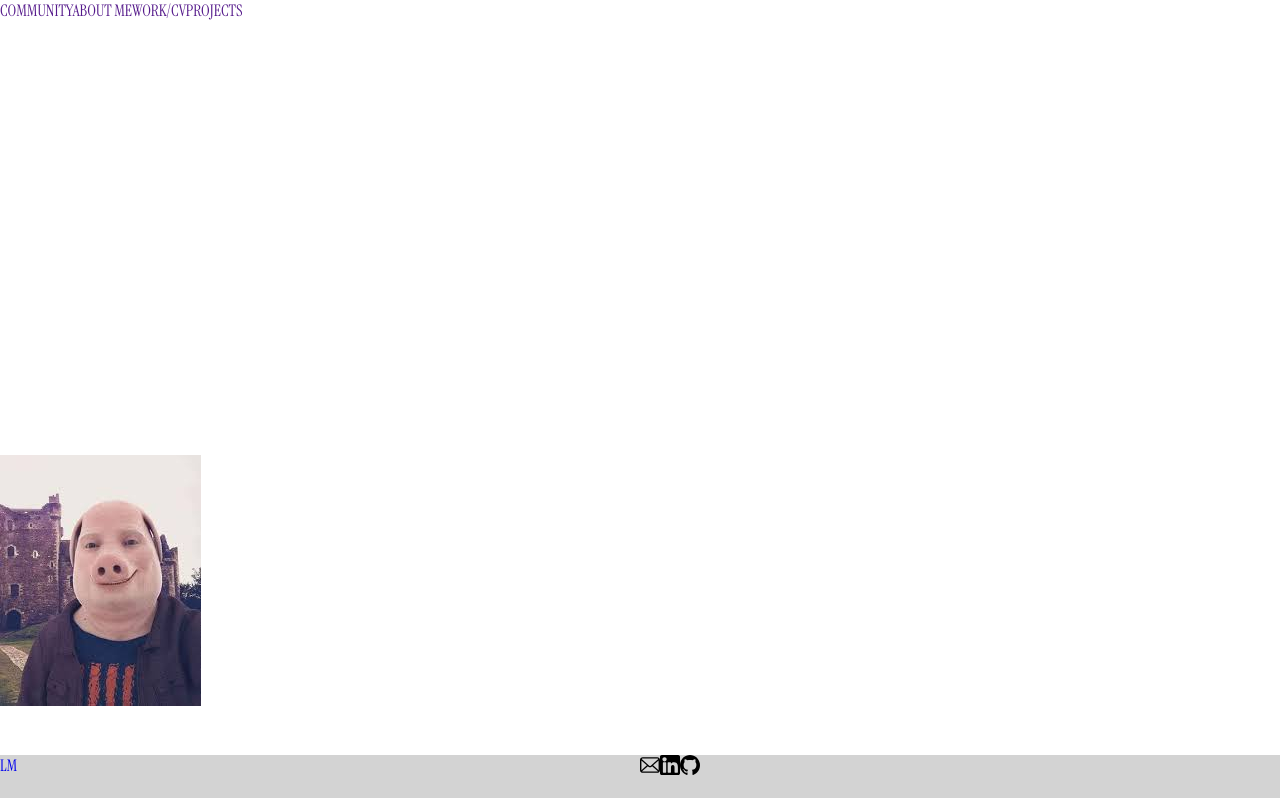
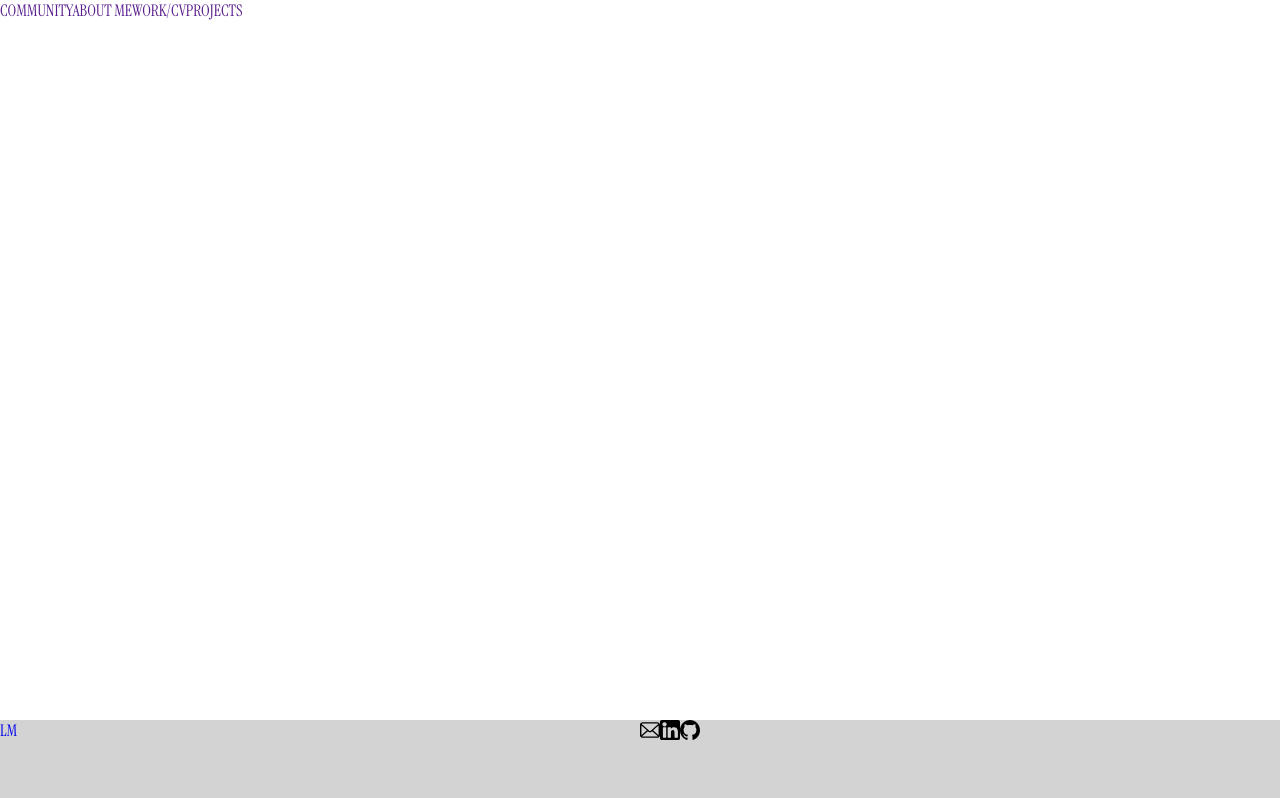
Before and after one commit to Logan-Mui/Web-Portfolio, a React (Vite) app: page / in a window 1280 px wide. Shown: the top 798 px of the page. Built offline with nearby package versions, Linux system fonts and the light colour scheme.

Commit message:
rounding out image fr now

```diff
--- a/src/components/links.tsx
+++ b/src/components/links.tsx
@@ -6,13 +6,13 @@ function Links() {
 
   return (
     <div id="Links">
-        <a href="mailto:loganmui19@gmail.com">
+        <a href="mailto:loganmui19@gmail.com" target="_blank">
             <img src={email}></img>
         </a>
-        <a href="https://www.linkedin.com/in/logan-mui/">
+        <a href="https://www.linkedin.com/in/logan-mui/" target="_blank">
             <img src={linkedin}></img>
         </a>
-        <a href="https://github.com/Logan-Mui">
+        <a href="https://github.com/Logan-Mui" target="_blank">
             <img src={github}></img>
         </a>
     </div>
--- a/src/components/menu.tsx
+++ b/src/components/menu.tsx
@@ -4,8 +4,8 @@ import "../styles/splash/menu.css";
 function Menu() {
 
   return (
-    <>
-      <div className="SplashMenu">
+    <div className="Menu">
+      <div className="MenuLinks">
           <a href="">COMMUNITY</a>
           <a href="">ABOUT ME</a>
           <a href="">WORK/CV</a>
@@ -14,7 +14,7 @@ function Menu() {
       <div className="PicOfMe">
           <img src={pork}></img>
       </div>
-    </>
+    </div>
   )
 }
 
--- a/src/styles/splash/menu.css
+++ b/src/styles/splash/menu.css
@@ -1,4 +1,4 @@
-.SplashMenu {
+.MenuLinks {
     height: 100%;
     width: 50%;
     border-radius: 50% 0% 50% 0%;
@@ -10,3 +10,10 @@
 
     border-radius: 50%;
 }
+
+.PicOfMe img{
+    border-radius: 50%;
+
+    min-width: 300px;
+    min-height: 300px;
+}
```
